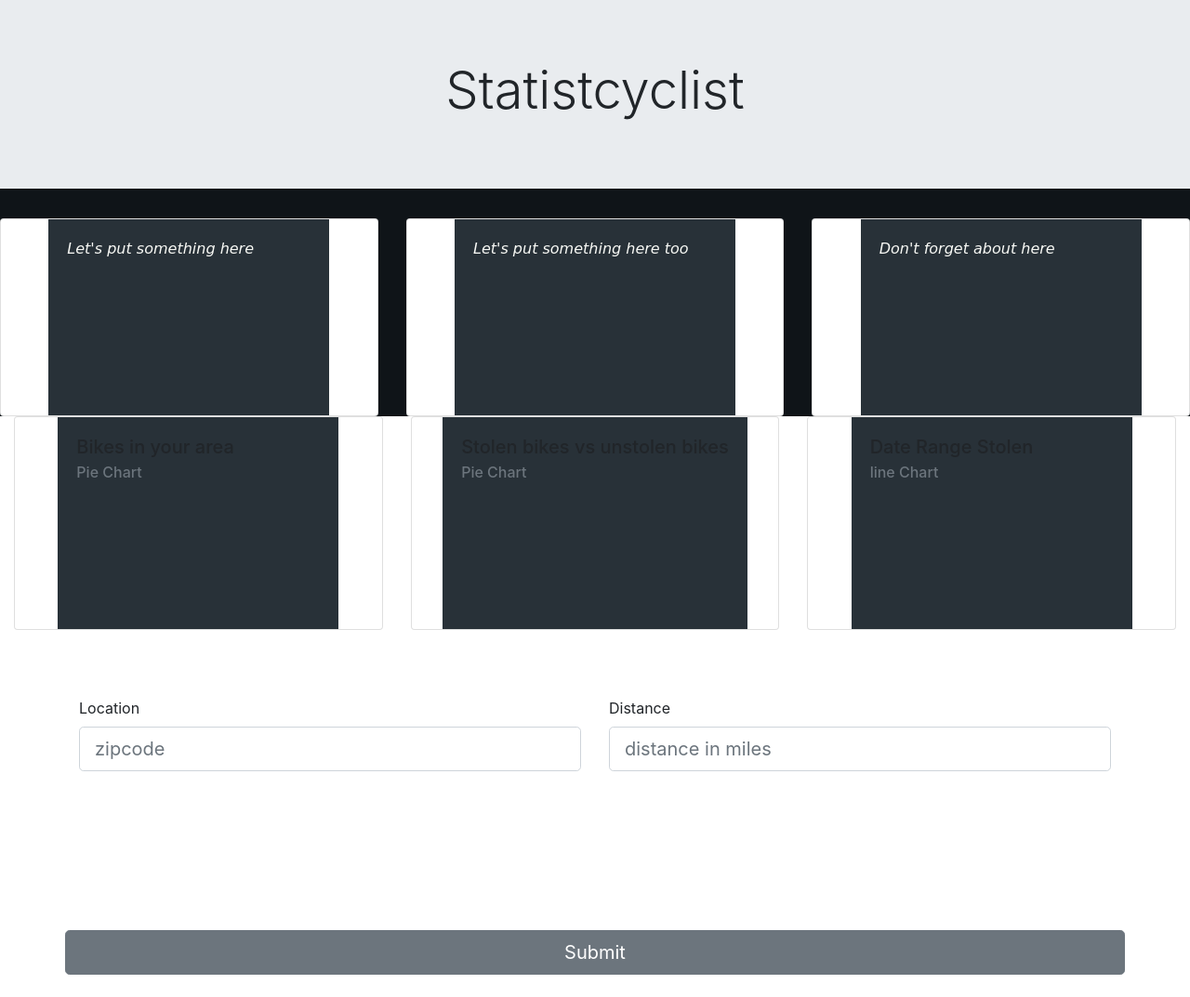
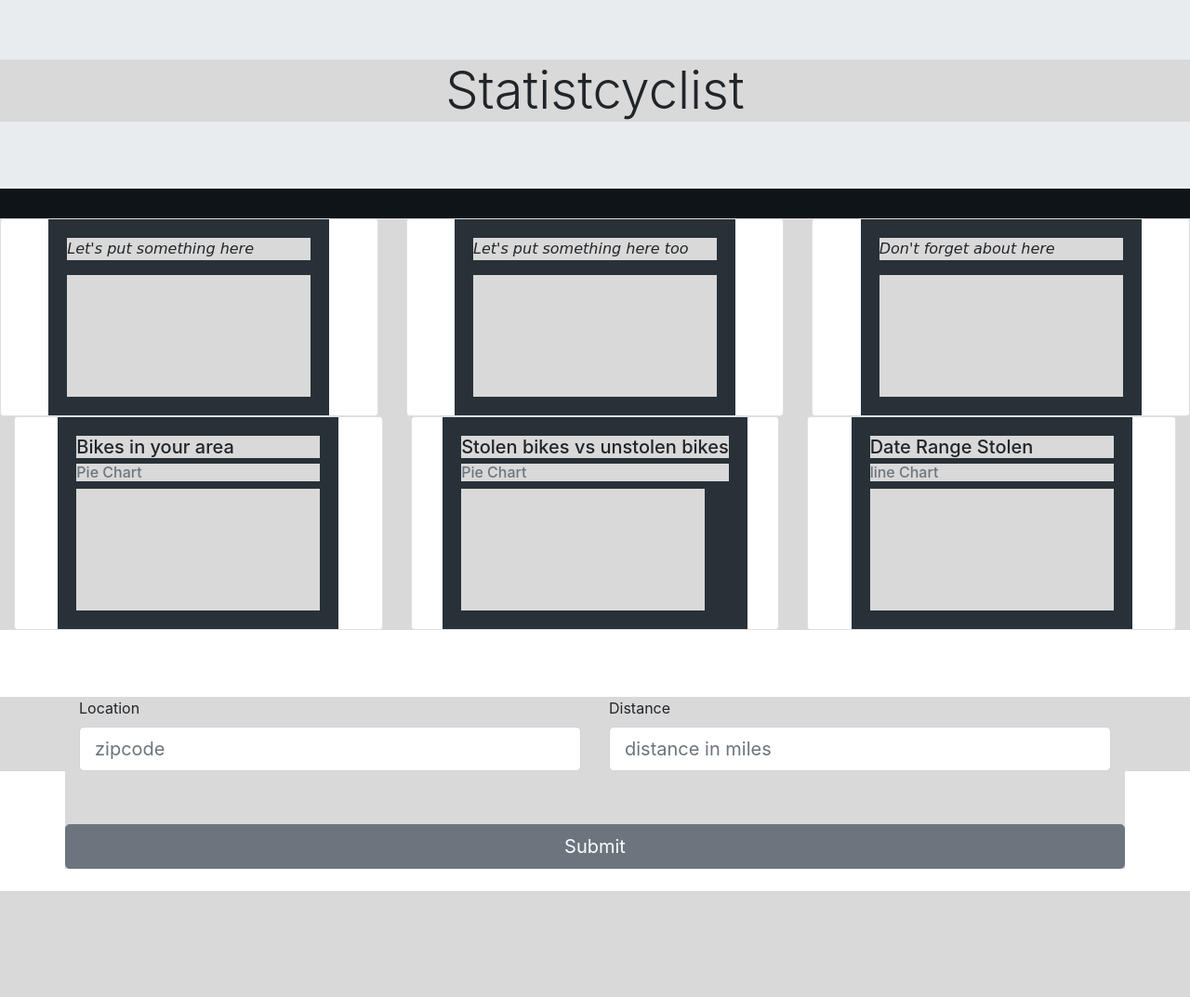
Before and after one commit to 68thandMaine/Where-Is-My-Bike, a website built with webpack: page src/index.html in a window 1280 px wide. Shown: the whole page at 93% size. After the commit the page ends 959 px from the top, so only its background shows below. Built offline with nearby package versions, Linux system fonts and the light colour scheme.

```diff
--- a/src/index.html
+++ b/src/index.html
@@ -55,8 +55,7 @@
       </div>
       <!-- /.header -->
     </header>
-    <div class="userGraphs">
-      <div class="container-fluid userGraphs">
+    <div class="container-fluid userGraphs">
         <div class="row userGraphs">
           <div class="col-lg-4">
             <div class="card userGraphCard">
@@ -94,9 +93,7 @@
             </div>
             <!-- /.col-lg-4 -->
           </div>
-          <!-- /.row userGraphs -->
-        </div>
-        <!-- /.container-fluid userGraphs -->
+        <!-- /.row -->
       </div>
       <!-- /.userGraphs -->
     </div>
--- a/src/styles.css
+++ b/src/styles.css
@@ -1,15 +1,10 @@
-/* * {
-  display: block;
-} */
+* {
+  background-color: #D9D9D9;
+}
 
 p {
-  color: #F8F9F5;
   font-style: italic;
   font-family: cursive;
-}
-
-body {
-  background-color: #D9D9D9;
 }
 
 .card-body {
@@ -54,9 +49,6 @@
   background-color: #0F1418;
 }
 
-#start-stats {
-  max-width: 100em;
-}
 
 #someGraph1 {
   background-color: #283138;
@@ -91,7 +83,7 @@
 }
 
 #search {
-  margin-top: 15%;
+  margin-top: 5%;
 }
 
 
```
